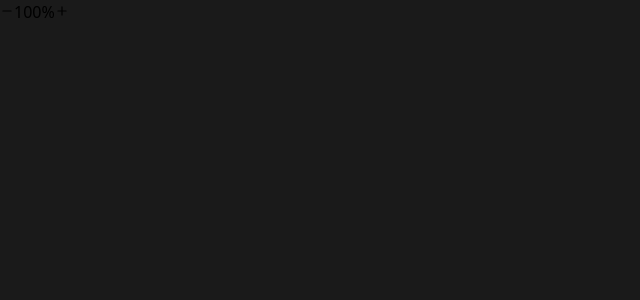
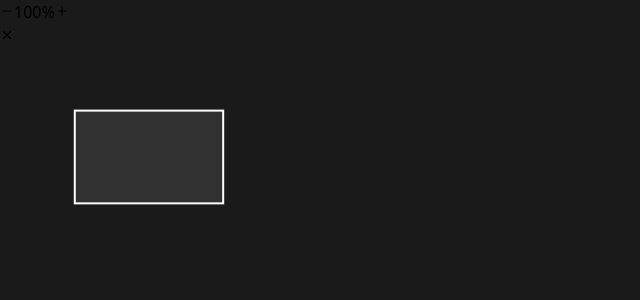
Before and after one commit to Reginald-L/DataPureRef, a React (Vite) app: page / in a window 1280 px wide. Shown: the top 300 px of the page, without its empty margins (0-640 px from the left). Built offline with nearby package versions, Linux system fonts and the light colour scheme.

Commit message:
[add]添加了导航图

```diff
--- a/src/components/canvas/ContextMenu.tsx
+++ b/src/components/canvas/ContextMenu.tsx
@@ -1,5 +1,5 @@
 import React, { useEffect, useState } from 'react';
-import { Download, File, Plus, Trash2, Check, Group, Ungroup, ChevronRight, Pencil } from 'lucide-react';
+import { Download, File, Plus, Trash2, Check, Group, Ungroup, ChevronRight, Pencil, Map as MapIcon } from 'lucide-react';
 import { useCanvasStore } from '../../store/useCanvasStore';
 import { generateExportHtml } from '../../utils/export';
 
@@ -21,7 +21,9 @@ export const ContextMenu: React.FC<ContextMenuProps> = ({ x, y, onClose }) => {
     renamePage,
     selectedObjectIds,
     groupSelected,
-    ungroupObject
+    ungroupObject,
+    isMinimapVisible,
+    toggleMinimap
   } = useCanvasStore();
 
   const [showPageSubmenu, setShowPageSubmenu] = useState(false);
@@ -85,6 +87,11 @@ export const ContextMenu: React.FC<ContextMenuProps> = ({ x, y, onClose }) => {
     if (selectedObjectIds.length === 1) {
       ungroupObject(selectedObjectIds[0]);
     }
+    onClose();
+  };
+
+  const handleToggleMinimap = () => {
+    toggleMinimap();
     onClose();
   };
 
@@ -222,12 +229,24 @@ export const ContextMenu: React.FC<ContextMenuProps> = ({ x, y, onClose }) => {
         </>
       )}
 
+      {/* Export */}
       <button
+        className="w-full text-left px-3 py-1.5 text-gray-300 hover:bg-[#3a3a3a] flex items-center gap-2 text-sm transition-colors"
         onClick={handleExport}
-        className="w-full text-left px-3 py-1.5 text-gray-300 hover:bg-[#3a3a3a] flex items-center gap-2 text-sm transition-colors"
       >
         <Download size={14} />
-        <span>Export as HTML</span>
+        <span>Export HTML</span>
+      </button>
+
+      <div className="h-px bg-[#444] my-1" />
+
+      {/* Toggle Minimap */}
+      <button
+        className="w-full text-left px-3 py-1.5 text-gray-300 hover:bg-[#3a3a3a] flex items-center gap-2 text-sm transition-colors"
+        onClick={handleToggleMinimap}
+      >
+        <MapIcon size={14} />
+        <span>{isMinimapVisible ? 'Hide Minimap' : 'Show Minimap'}</span>
       </button>
     </div>
   );
--- a/src/components/canvas/InfiniteCanvas.tsx
+++ b/src/components/canvas/InfiniteCanvas.tsx
@@ -13,6 +13,7 @@ import { generateVideoThumbnail } from '../../utils/media';
 import { ContextMenu } from './ContextMenu';
 import { GroupToolbar } from './GroupToolbar';
 import { CanvasObject } from '../../types/canvas';
+import { Minimap } from './Minimap';
 
 const ObjectLayer = React.memo(({ objects }: { objects: CanvasObject[] }) => {
   return (
@@ -956,6 +957,7 @@ export const InfiniteCanvas: React.FC = () => {
       <GridBackground viewport={viewport} />
       <CanvasToolbar />
       <GroupToolbar />
+      <Minimap />
 
       {/* Object Layer */}
       <div
--- /dev/null
+++ b/src/components/canvas/Minimap.tsx
@@ -0,0 +1,237 @@
+import React, { useEffect, useRef } from 'react';
+import { useCanvasStore } from '../../store/useCanvasStore';
+import { X } from 'lucide-react';
+
+const MINIMAP_WIDTH = 240;
+const MINIMAP_HEIGHT = 160;
+const PADDING = 40;
+
+export const Minimap: React.FC = () => {
+  const canvasRef = useRef<HTMLCanvasElement>(null);
+  const { objects, viewport, zoomCanvas, setViewport, isMinimapVisible, toggleMinimap } = useCanvasStore();
+  const isDragging = useRef(false);
+
+  // Helper to get transformation parameters
+  const getTransformParams = () => {
+    // 1. Calculate World Bounds (Objects + Viewport)
+    let minX = Infinity, minY = Infinity, maxX = -Infinity, maxY = -Infinity;
+
+    if (objects.length === 0) {
+      minX = -500; maxX = 500;
+      minY = -500; maxY = 500;
+    } else {
+      objects.forEach(obj => {
+        if (obj.position.x < minX) minX = obj.position.x;
+        if (obj.position.y < minY) minY = obj.position.y;
+        if (obj.position.x + obj.size.width > maxX) maxX = obj.position.x + obj.size.width;
+        if (obj.position.y + obj.size.height > maxY) maxY = obj.position.y + obj.size.height;
+      });
+    }
+
+    // Viewport in World Space
+    const vx = -viewport.x / viewport.zoom;
+    const vy = -viewport.y / viewport.zoom;
+    const vw = window.innerWidth / viewport.zoom;
+    const vh = window.innerHeight / viewport.zoom;
+
+    // Expand bounds to include viewport
+    minX = Math.min(minX, vx);
+    minY = Math.min(minY, vy);
+    maxX = Math.max(maxX, vx + vw);
+    maxY = Math.max(maxY, vh);
+
+    // Add padding
+    const worldW = maxX - minX + PADDING * 2;
+    const worldH = maxY - minY + PADDING * 2;
+    const originX = minX - PADDING;
+    const originY = minY - PADDING;
+
+    // Calculate Scale
+    const scaleX = MINIMAP_WIDTH / worldW;
+    const scaleY = MINIMAP_HEIGHT / worldH;
+    const scale = Math.min(scaleX, scaleY);
+
+    // Centering offsets
+    const offsetX = (MINIMAP_WIDTH - worldW * scale) / 2;
+    const offsetY = (MINIMAP_HEIGHT - worldH * scale) / 2;
+
+    return { originX, originY, scale, offsetX, offsetY, vx, vy, vw, vh };
+  };
+
+  const draw = () => {
+    const canvas = canvasRef.current;
+    if (!canvas) return;
+    const ctx = canvas.getContext('2d');
+    if (!ctx) return;
+
+    // Clear
+    ctx.clearRect(0, 0, canvas.width, canvas.height);
+
+    const { originX, originY, scale, offsetX, offsetY, vx, vy, vw, vh } = getTransformParams();
+
+    const toMinimap = (x: number, y: number) => ({
+      x: (x - originX) * scale + offsetX,
+      y: (y - originY) * scale + offsetY
+    });
+
+    // 2. Draw Objects
+    ctx.fillStyle = '#3b82f6'; // Blue-500
+    objects.forEach(obj => {
+      const pos = toMinimap(obj.position.x, obj.position.y);
+      ctx.fillRect(
+        pos.x,
+        pos.y,
+        obj.size.width * scale,
+        obj.size.height * scale
+      );
+    });
+
+    // 3. Draw Viewport Rect
+    ctx.strokeStyle = '#ffffff';
+    ctx.lineWidth = 2;
+    const vPos = toMinimap(vx, vy);
+    ctx.strokeRect(
+      vPos.x,
+      vPos.y,
+      vw * scale,
+      vh * scale
+    );
+
+    // Fill viewport slightly
+    ctx.fillStyle = 'rgba(255, 255, 255, 0.1)';
+    ctx.fillRect(
+      vPos.x,
+      vPos.y,
+      vw * scale,
+      vh * scale
+    );
+  };
+
+  useEffect(() => {
+    let animationFrameId: number;
+    const renderLoop = () => {
+      draw();
+      animationFrameId = requestAnimationFrame(renderLoop);
+    };
+    renderLoop();
+    return () => cancelAnimationFrame(animationFrameId);
+  }, [objects, viewport]);
+
+  const handlePointerDown = (e: React.PointerEvent) => {
+    const canvas = canvasRef.current;
+    if (!canvas) return;
+
+    const rect = canvas.getBoundingClientRect();
+    const mx = e.clientX - rect.left;
+    const my = e.clientY - rect.top;
+
+    const { originX, originY, scale, offsetX, offsetY, vx, vy, vw, vh } = getTransformParams();
+
+    const toMinimap = (x: number, y: number) => ({
+      x: (x - originX) * scale + offsetX,
+      y: (y - originY) * scale + offsetY
+    });
+
+    const vPos = toMinimap(vx, vy);
+    const vWidth = vw * scale;
+    const vHeight = vh * scale;
+
+    // Check if clicked inside viewport rect
+    if (mx >= vPos.x && mx <= vPos.x + vWidth && my >= vPos.y && my <= vPos.y + vHeight) {
+        isDragging.current = true;
+        (e.currentTarget as HTMLElement).setPointerCapture(e.pointerId);
+    } else {
+        // Clicked outside: Jump to position
+        // Calculate new center in world space
+        // Inverse of toMinimap:
+        // x_mm = (x_world - originX) * scale + offsetX
+        // x_world = (x_mm - offsetX) / scale + originX
+
+        const worldX = (mx - offsetX) / scale + originX;
+        const worldY = (my - offsetY) / scale + originY;
+
+        // Center viewport on this point
+        // New viewport x (transform) = -(worldX - windowWidth/2/zoom) * zoom
+        // = -worldX * zoom + windowWidth/2
+
+        const newViewportX = -worldX * viewport.zoom + window.innerWidth / 2;
+        const newViewportY = -worldY * viewport.zoom + window.innerHeight / 2;
+
+        setViewport({ x: newViewportX, y: newViewportY });
+
+        // Also start dragging immediately for smoothness
+        isDragging.current = true;
+        (e.currentTarget as HTMLElement).setPointerCapture(e.pointerId);
+    }
+  };
+
+  const handlePointerMove = (e: React.PointerEvent) => {
+    if (!isDragging.current) return;
+
+    const canvas = canvasRef.current;
+    if (!canvas) return;
+
+    const rect = canvas.getBoundingClientRect();
+    const mx = e.clientX - rect.left;
+    const my = e.clientY - rect.top;
+
+    const { originX, originY, scale, offsetX, offsetY } = getTransformParams();
+
+    // Calculate world position under mouse (this should be the new center)
+    const worldX = (mx - offsetX) / scale + originX;
+    const worldY = (my - offsetY) / scale + originY;
+
+    // Center viewport on this point
+    const newViewportX = -worldX * viewport.zoom + window.innerWidth / 2;
+    const newViewportY = -worldY * viewport.zoom + window.innerHeight / 2;
+
+    setViewport({ x: newViewportX, y: newViewportY });
+  };
+
+  const handlePointerUp = (e: React.PointerEvent) => {
+    isDragging.current = false;
+    (e.currentTarget as HTMLElement).releasePointerCapture(e.pointerId);
+  };
+
+  const handleWheel = (e: React.WheelEvent) => {
+    e.stopPropagation();
+    e.preventDefault();
+    // Standardize wheel delta
+    const delta = -e.deltaY;
+    const factor = Math.pow(1.001, delta);
+    zoomCanvas(factor);
+  };
+
+  if (!isMinimapVisible) return null;
+
+  return (
+    <div
+      className="absolute bottom-6 right-6 z-50 bg-[#1a1a1a] border border-[#333] rounded-lg shadow-xl overflow-hidden group"
+      style={{ width: MINIMAP_WIDTH, height: MINIMAP_HEIGHT }}
+      onWheel={handleWheel}
+      onPointerDown={handlePointerDown}
+      onPointerMove={handlePointerMove}
+      onPointerUp={handlePointerUp}
+      onPointerLeave={handlePointerUp}
+    >
+      <button
+        className="absolute top-2 right-2 p-1 rounded-full bg-black/50 text-white/70 hover:text-white hover:bg-black/80 transition-all opacity-0 group-hover:opacity-100 z-10"
+        onPointerDown={(e) => e.stopPropagation()}
+        onClick={(e) => {
+          e.stopPropagation();
+          toggleMinimap();
+        }}
+        title="Hide Minimap"
+      >
+        <X size={14} />
+      </button>
+
+      <canvas
+        ref={canvasRef}
+        width={MINIMAP_WIDTH}
+        height={MINIMAP_HEIGHT}
+        className="w-full h-full block cursor-crosshair touch-none"
+      />
+    </div>
+  );
+};
--- a/src/store/useCanvasStore.ts
+++ b/src/store/useCanvasStore.ts
@@ -49,6 +49,9 @@ interface CanvasStore {
   groupSelected: () => void;
   ungroupObject: (id: string) => void;
   alignGroupChildren: (groupId: string, alignment: 'left' | 'center' | 'right') => void;
+
+  isMinimapVisible: boolean;
+  toggleMinimap: () => void;
 }
 
 const persistStorage = (() => {
@@ -108,6 +111,9 @@ export const useCanvasStore = create<CanvasStore>()(
       selectedObjectIds: [],
       editingObjectId: null,
       history: { past: [], future: [] },
+      isMinimapVisible: true,
+
+      toggleMinimap: () => set((state) => ({ isMinimapVisible: !state.isMinimapVisible })),
 
       pushHistorySnapshot: () =>
         set((state) => ({
@@ -652,7 +658,8 @@ export const useCanvasStore = create<CanvasStore>()(
         objects: state.objects,
         viewport: state.viewport,
         pages: state.pages,
-        activePageId: state.activePageId
+        activePageId: state.activePageId,
+        isMinimapVisible: state.isMinimapVisible
       }),
       onRehydrateStorage: () => (state) => {
         // Migration: If we have objects but no pages (legacy data), init pages
```
Also changed, not shown: 1 other file (tests, documents, lock files or other folders).
